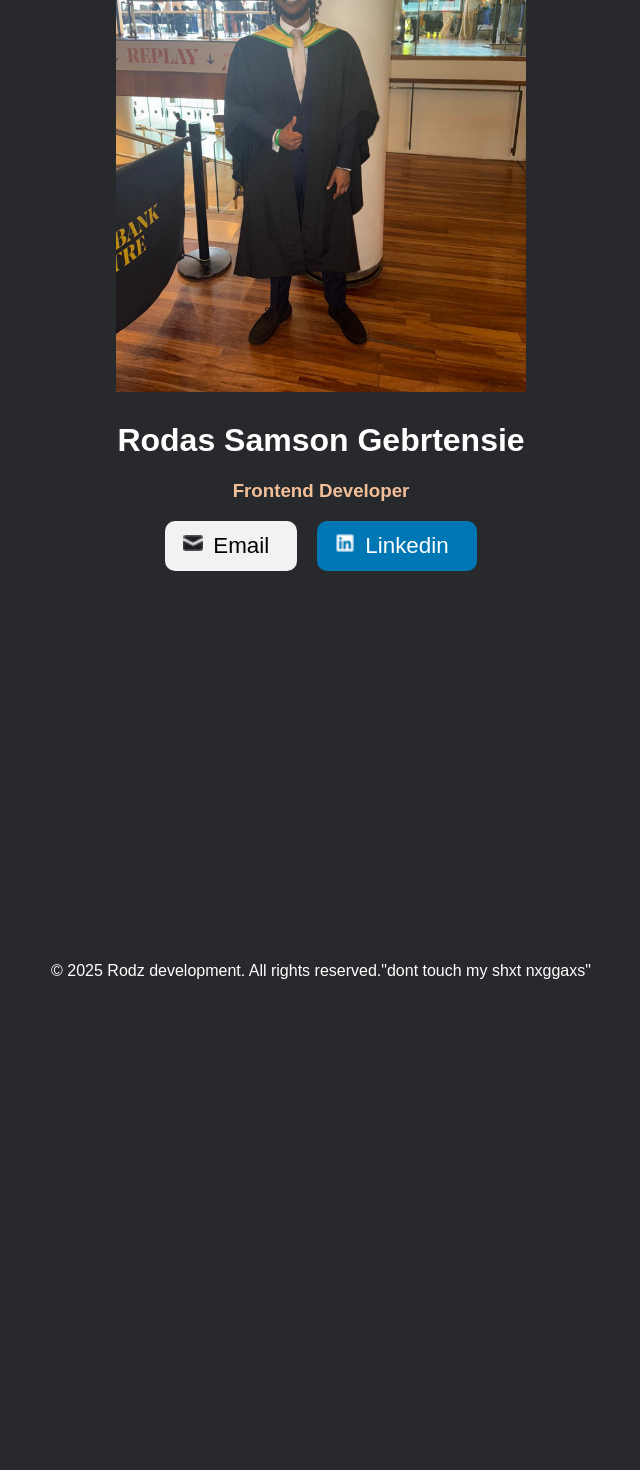
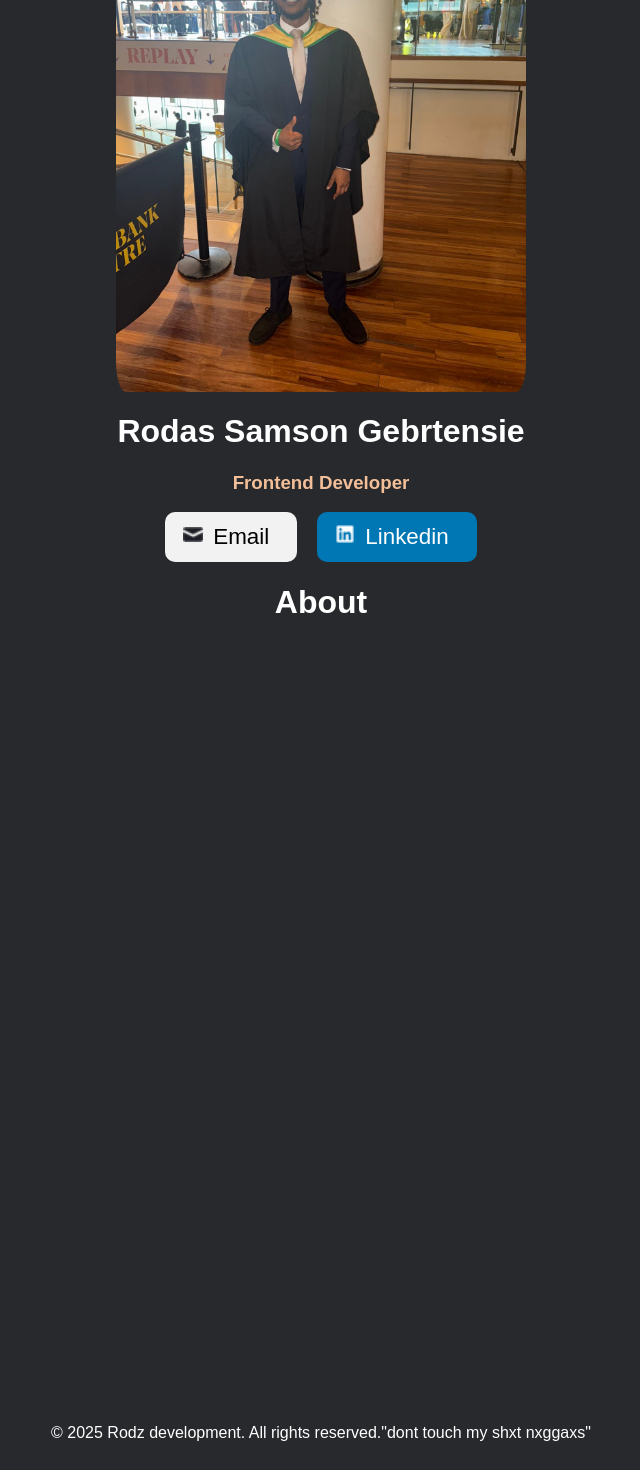
Before and after one commit to Unidentified-Coder/React-Projects, a React (Vite) app in the folder Business-Card/: page / in a window 1280 px wide. Shown: the part 183-1653 px from the top of the page, without its empty margins (319-959 px from the left). Before the commit the page ends 1582 px from the top, so only its background shows below. Built offline with nearby package versions, Linux system fonts and the light colour scheme.

Commit message:
About + Footer Added

```diff
--- /dev/null
+++ b/Business-Card/src/About.jsx
@@ -0,0 +1,6 @@
+import './Components/About.css'
+export default function About(){
+    return(
+        <h1>About</h1>
+    )
+}
--- /dev/null
+++ b/Business-Card/src/Components/About.css
@@ -0,0 +1,4 @@
+h1{
+    display: flex;
+    justify-content: center;
+}
--- a/Business-Card/src/index.css
+++ b/Business-Card/src/Components/index.css
@@ -1,12 +1,3 @@
-.Legals{
-    display: flex;
-    justify-content: center;
-    min-height: 100vh;
-    flex-direction: column;
-    flex-grow: 1;
-    text-align: center;
-}
-
 * {
     box-sizing: border-box;
 }
@@ -17,11 +8,6 @@ body {
     background: #27292c;
     color: white;
 }
-
-h1 {
-    margin-top: 30px;
-}
-
 .header{
     text-align: center;
 }
@@ -34,6 +20,9 @@ header > img {
     width: 450px;
     padding: 0px 20px;
 
+}
+.main-img{
+    border-radius: 30px;
 }
 span{
     padding: 30px 10px;
@@ -77,3 +66,11 @@ header > button {
     height: 20px;
     object-fit: contain;
 }
+.Legals{
+    display: flex;
+    justify-content: end;
+    min-height: 100vh;
+    flex-direction: column;
+    flex-grow: 1;
+    text-align: center;
+}
--- /dev/null
+++ b/Business-Card/src/Footer.jsx
@@ -0,0 +1,7 @@
+export default function Footer(){
+  return(
+     <footer className="Legals">
+        © 2025 Rodz development. All rights reserved."dont touch my shxt nxggaxs"
+      </footer>
+  )
+}
--- a/Business-Card/src/Header.jsx
+++ b/Business-Card/src/Header.jsx
@@ -1,7 +1,9 @@
+import './Components/index.css'
 export default function Header(){
   return (
+
       <header className="header">
-        <img src="src/assets/Rodas-Grad-Pic.JPG" alt="Rodas in Graduation Attire"/>
+        <img className= 'main-img' src="src/assets/Rodas-Grad-Pic.JPG" alt="Rodas in Graduation Attire"/>
 
         <h1>Rodas Samson Gebrtensie</h1>
         <h3>Frontend Developer</h3>
@@ -11,7 +13,7 @@ export default function Header(){
 
             href = "mailto:rsamson139@gmail.com"
             target="_blank"
-        >
+            >
 
 
             <img className="email-img-icon" src="src/assets/Icon.png" alt="mail logo" />
@@ -23,7 +25,7 @@ export default function Header(){
 
             href="https://www.linkedin.com/in/rodas-samson-gebrtensea-8a53922a9"
             target="_blank"
-        >
+            >
             <img className="li-img-icon" src="src/assets/linkedin.png" alt="blue l" />
             <span>Linkedin</span>
         </a>
--- a/Business-Card/src/main.jsx
+++ b/Business-Card/src/main.jsx
@@ -1,20 +1,15 @@
 import React from "react"
 import { createRoot } from "react-dom/client"
 import Header from "./Header"
+import About from "./About"
+import Footer from "./Footer.Jsx"
 const root = createRoot(document.getElementById("root"))
 
-
-function Footer(){
-  return(
-     <footer className="Legals">
-        © 2025 Rodz development. All rights reserved."dont touch my shxt nxggaxs"
-      </footer>
-  )
-}
 function MainPage(){
   return(
     <>
     <Header />
+    <About />
     <Footer />
     </>
   )
```
Lines whose indentation alone changed are shown as unchanged.
